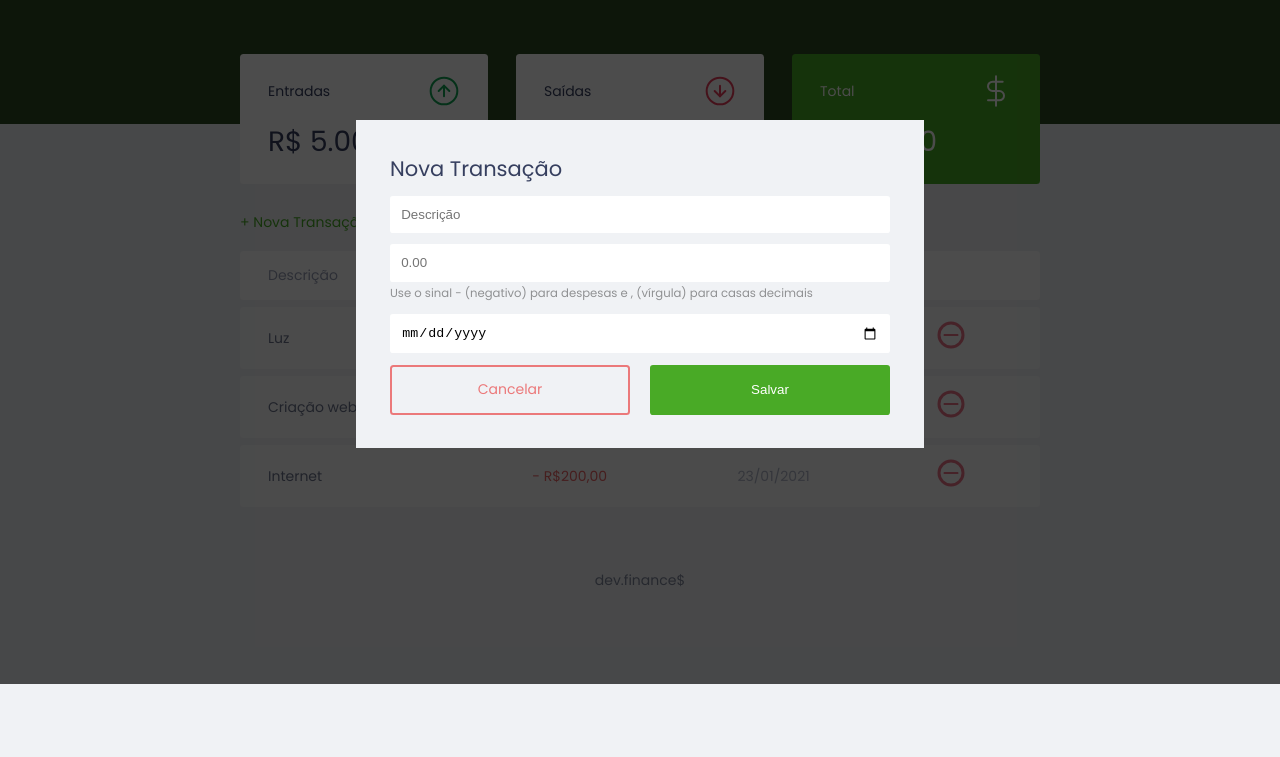
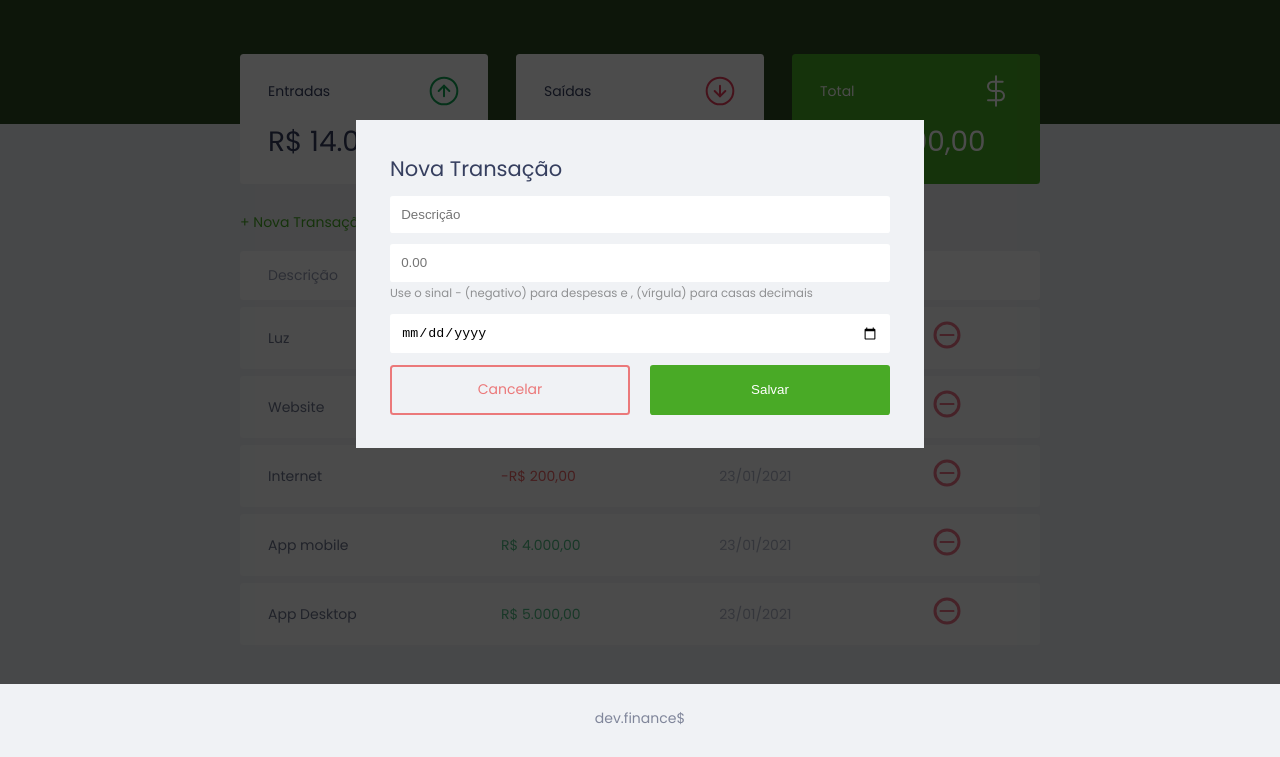
Before and after one commit to weitzz/DevFinances, a plain HTML site: page index.html in a window 1280 px wide. Shown: the part 116-873 px from the top of the page. Before the commit the page ends 800 px from the top, so only its background shows below. Drawn offline with Linux system fonts and the light colour scheme.

Commit message:
Fazendo validacao do form

```diff
--- a/index.html
+++ b/index.html
@@ -22,7 +22,7 @@
           <span>Entradas</span>
           <img src="./assets/income.svg" alt="Imagem de entradas">
         </h3>
-        <p>R$ 5.000</p>
+        <p id="incomeDisplay">R$ 5.000</p>
       </div>
 
       <div class="card">
@@ -30,14 +30,14 @@
           <span>Saídas</span>
           <img src="./assets/expense.svg" alt="Imagem de saídas">
         </h3>
-        <p>R$ 2.000</p>
+        <p id="expenseDisplay">R$ 2.000</p>
       </div>
       <div class="card total">
         <h3>
           <span>Total</span>
           <img src="./assets/total.svg" alt="Imagem de total">
         </h3>
-        <p>R$ 3.000</p>
+        <p id="totalDisplay">R$ 3.000</p>
       </div>
 
 
@@ -62,7 +62,7 @@
         </thead>
 
         <tbody>
-          <tr>
+          <!--tr>
             <td class="description">Luz</td>
             <td class="expense">- R$500,00</td>
             <td class="date">23/01/2021</td>
@@ -85,7 +85,7 @@
             <td>
               <img src="./assets/minus.svg" alt="remover transaçao">
             </td>
-          </tr>
+          </tr-->
         </tbody>
       </table>
     </section>
@@ -97,7 +97,7 @@
 
       <div id="form">
         <h2>Nova Transação</h2>
-        <form action="" method="post">
+        <form onsubmit="Form.submit(event)" >
 
           <div class="input-group">
             <label class="sr-only" for="description">Descrição</label>
--- a/js/script.js
+++ b/js/script.js
@@ -10,3 +10,189 @@ const modal = {
       .classList.remove('active')
     }
   }
+
+
+
+
+ const Transaction = {
+   all: [
+    {
+
+    description:"Luz",
+    amount: -50000,
+    date: '23/05/2021',
+  },
+    {
+
+    description:"Website",
+    amount: 500000,
+    date: '23/01/2021',
+  },
+    {
+
+    description:"Internet",
+    amount: -20000,
+    date: '23/01/2021',
+  },
+  {
+
+   description:"App mobile",
+   amount: 400000,
+   date: '23/01/2021',
+ },
+ {
+
+   description:"App Desktop",
+   amount: 500000,
+   date: '23/01/2021',
+ }
+
+ ],
+   add(transaction){
+    Transaction.all.push(transaction)
+
+    App.reload()
+   },
+   remove(index){
+    Transaction.all.splice(index,1)
+    App.reload()
+   },
+     incomes(){
+       let income = 0;
+         //somar as entradas
+         //para cada transacao
+         Transaction.all.forEach(transaction =>{
+          if(transaction.amount > 0){
+            income += transaction.amount
+          }
+         })
+         return income;
+
+     },
+     expenses(){
+         let expense = 0;
+
+         Transaction.all.forEach((transaction)=>{
+          if(transaction.amount < 0){
+            expense += transaction.amount
+          }
+         })
+         return expense;
+     },
+     total(){
+       return Transaction.incomes() + Transaction.expenses()
+
+     }
+ }
+
+
+
+ const dom = {
+   transactionContainer: document.querySelector('#data-table tbody'),
+
+   addTransaction(transaction,index){
+     console.log(transaction)
+      const tr = document.createElement('tr')
+      tr.innerHTML = dom.innerHTMLTransaction(transaction)
+
+      dom.transactionContainer.appendChild(tr)
+
+   },
+
+   innerHTMLTransaction(transaction){
+    const cssClass = transaction.amount > 0 ? "income": 'expense'
+    const amount = Utils.formatCurrency(transaction.amount)
+
+     const html = `
+            <td class="description">${transaction.description}</td>
+            <td class=${cssClass}>${amount}</td>
+            <td class="date">${transaction.date}</td>
+            <td>
+              <img src="./assets/minus.svg" alt="remover transaçao">
+            </td>
+     `
+     return html
+   },
+
+   updateBalance(){
+     document.getElementById('incomeDisplay').innerHTML =Utils.formatCurrency(Transaction.incomes())
+     document.getElementById('expenseDisplay').innerHTML =Utils.formatCurrency(Transaction.expenses())
+     document.getElementById('totalDisplay').innerHTML =Utils.formatCurrency(Transaction.total())
+   },
+
+
+   clearTransactions(){
+     dom.transactionContainer.innerHTML = ''
+   }
+ }
+
+ const Utils = {
+  formatCurrency(value){
+    const signal = Number(value)< 0 ? '-': ''
+
+    value =  String(value).replace(/\D/g,'')
+
+    value = Number(value)/100
+    value = value.toLocaleString('pt-br',{
+      style: 'currency',
+      currency: 'BRL'
+    })
+    return signal + value
+  }
+}
+const Form = {
+   description: document.querySelector('#description'),
+   amount: document.querySelector('#amount'),
+   date: document.querySelector('#date'),
+
+  getValues(){
+    return{
+        description: Form.description.value,
+        amount: Form.amount.value,
+        date: Form.date.value
+    }
+  },
+  validadeField(){
+    //validar os campos
+    const {description,amount,date} = Form.getValues()
+    if(description.trim() === ''||
+    amount.trim() ===''||
+    date.trim() ===''){
+      throw new Error('Por favor,preencha todos os campos')
+    }
+
+  },
+  submit(event){
+    event.preventDefault()
+      try{
+        Form.validadeField()
+
+
+      }catch(error){
+        alert(error.message)
+      }
+
+
+
+
+  }
+}
+
+const App = {
+  init(){
+
+     Transaction.all.forEach(transaction=>{
+       dom.addTransaction(transaction)
+     })
+
+     dom.updateBalance()
+  },
+  reload(){
+    dom.clearTransactions()
+    App.init()
+  }
+}
+
+
+
+App.init()
```
